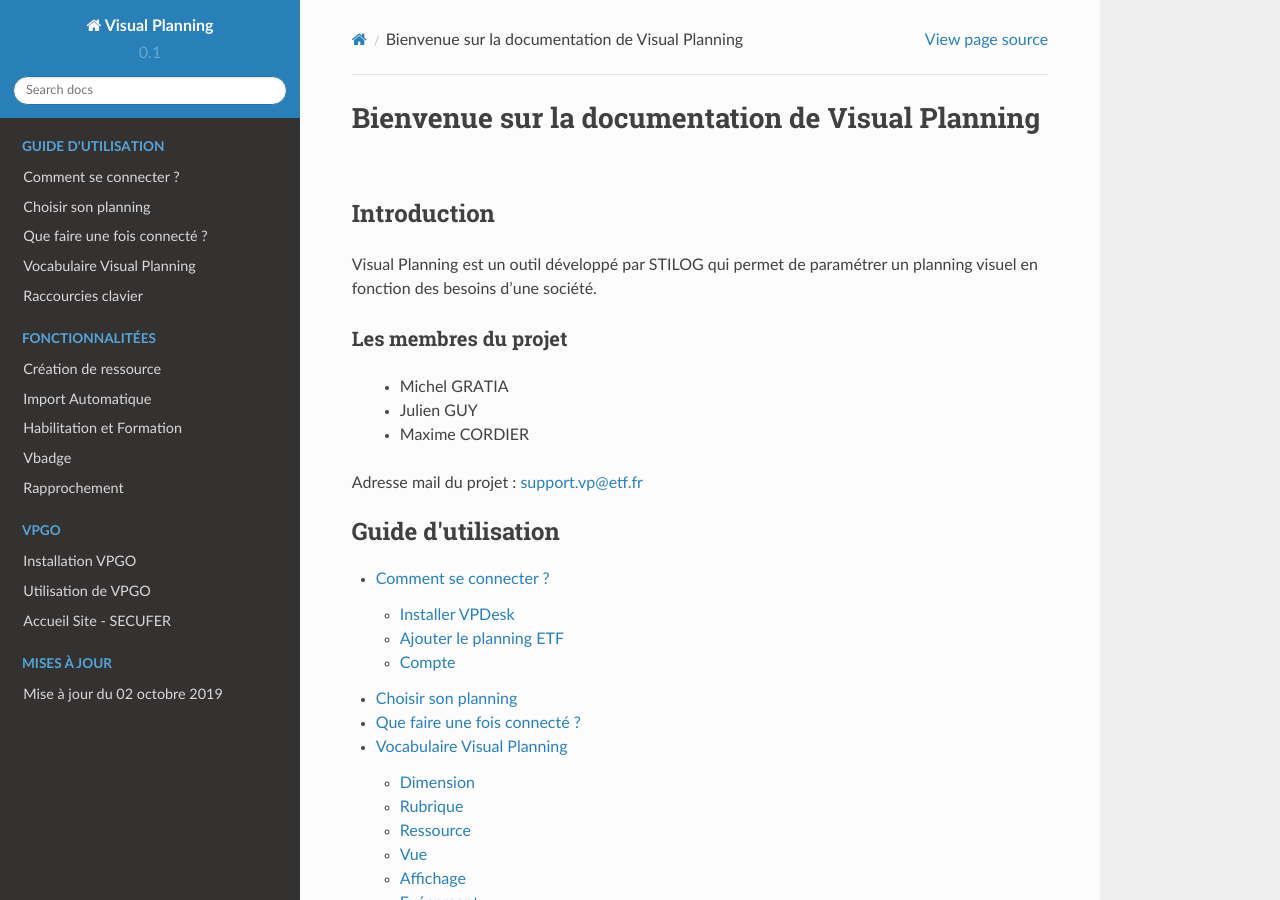
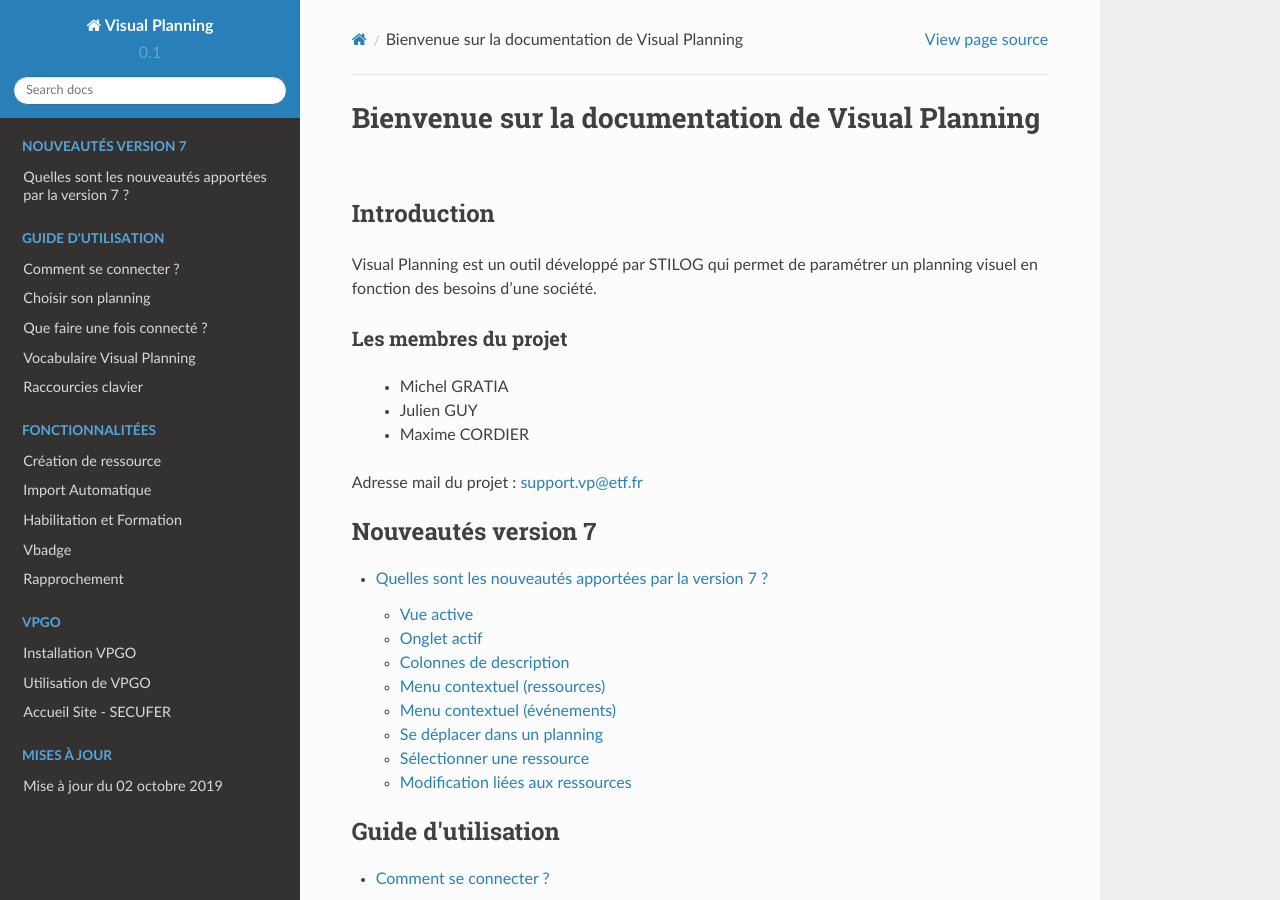
Before and after one commit to macordier/VPDOC, a Sphinx documentation site: the page built from popcube/source/index.rst, in a window 1280 px wide and 900 px high. Built offline with Sphinx 7.4.7 and the Read the Docs theme 2.0.0, drawn with Linux system fonts in a browser that asks for light colours.

Commit message:
maj index

```diff
--- a/popcube/source/index.rst
+++ b/popcube/source/index.rst
@@ -22,6 +22,12 @@
   * Maxime CORDIER
 
 Adresse mail du projet : support.vp@etf.fr
+
+.. toctree::
+  :maxdepth: 3
+  :caption: Nouveautés version 7
+
+  nouveautes_V7/nouveautes_v7
 
 .. toctree::
   :maxdepth: 3
```
